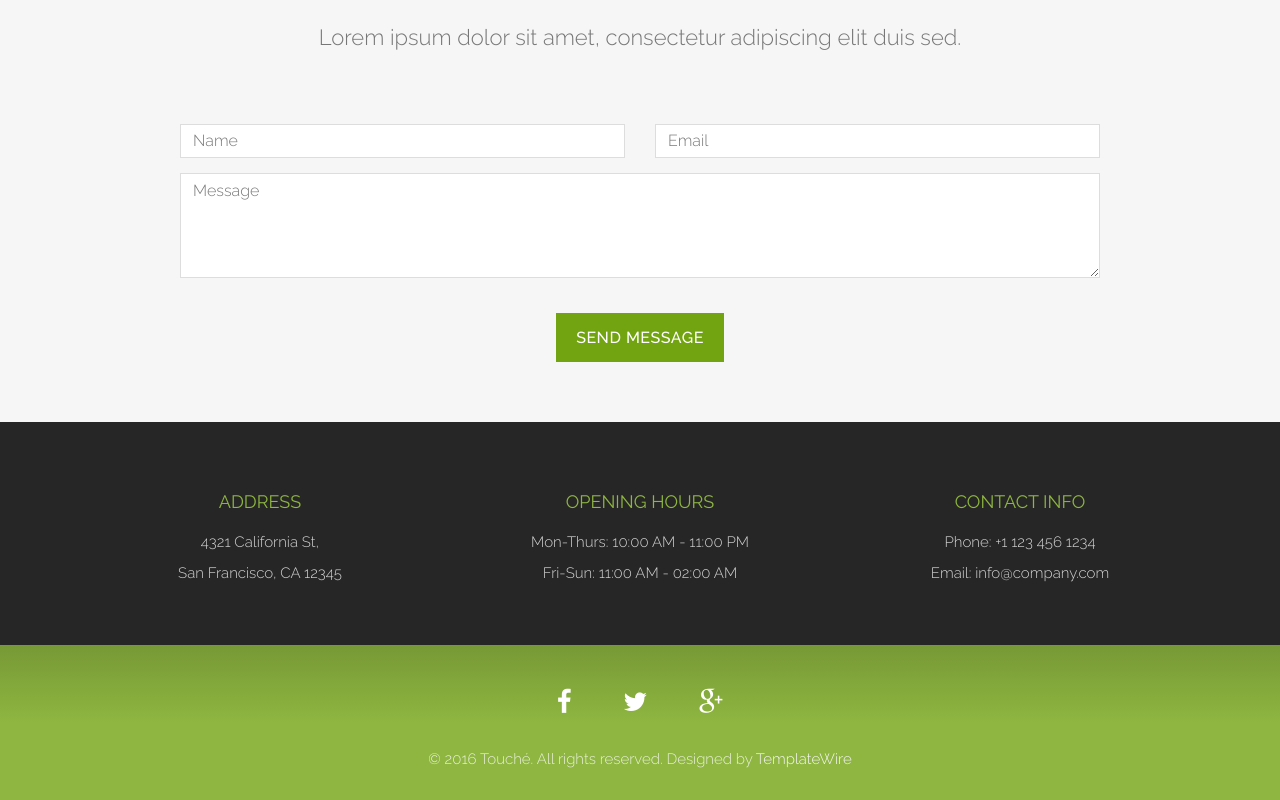
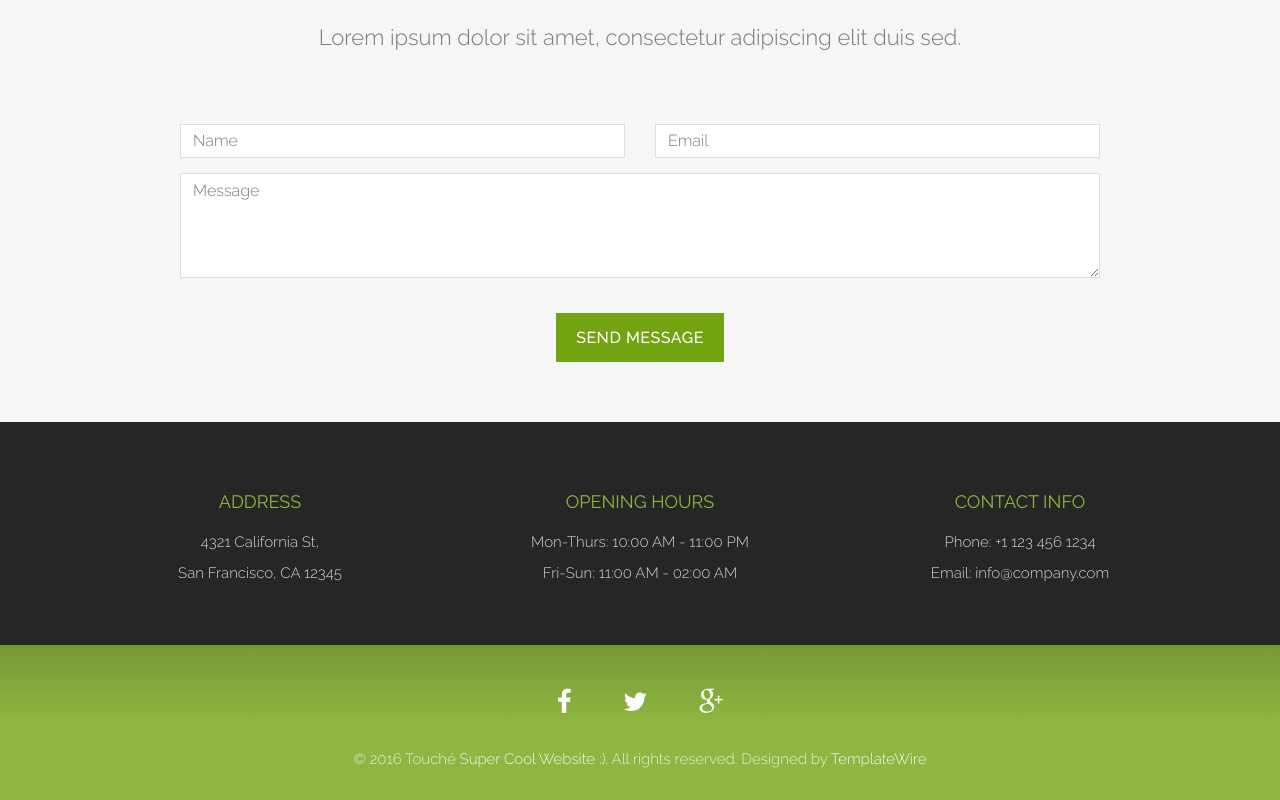
Before and after one commit to lauravicrorija/lauravictorija.github.io, a plain HTML site: page index.html in a window 1280 px wide. Shown: the part 5944-6744 px from the top of the page. Drawn offline with nearby package versions, Linux system fonts and the light colour scheme.

```diff
--- a/index.html
+++ b/index.html
@@ -464,7 +464,7 @@
           <li><a href="#"><i class="fa fa-google-plus"></i></a></li>
         </ul>
       </div>
-      <p>&copy; 2016 Touché. All rights reserved. Designed by <a href="http://www.templatewire.com" rel="nofollow">TemplateWire</a></p>
+        <p>&copy; 2016 Touché <a href="https://softwulf.com">Super Cool Website :)</a>. All rights reserved. Designed by <a href="http://www.templatewire.com" rel="nofollow">TemplateWire</a></p>
     </div>
   </div>
 </div>
```
